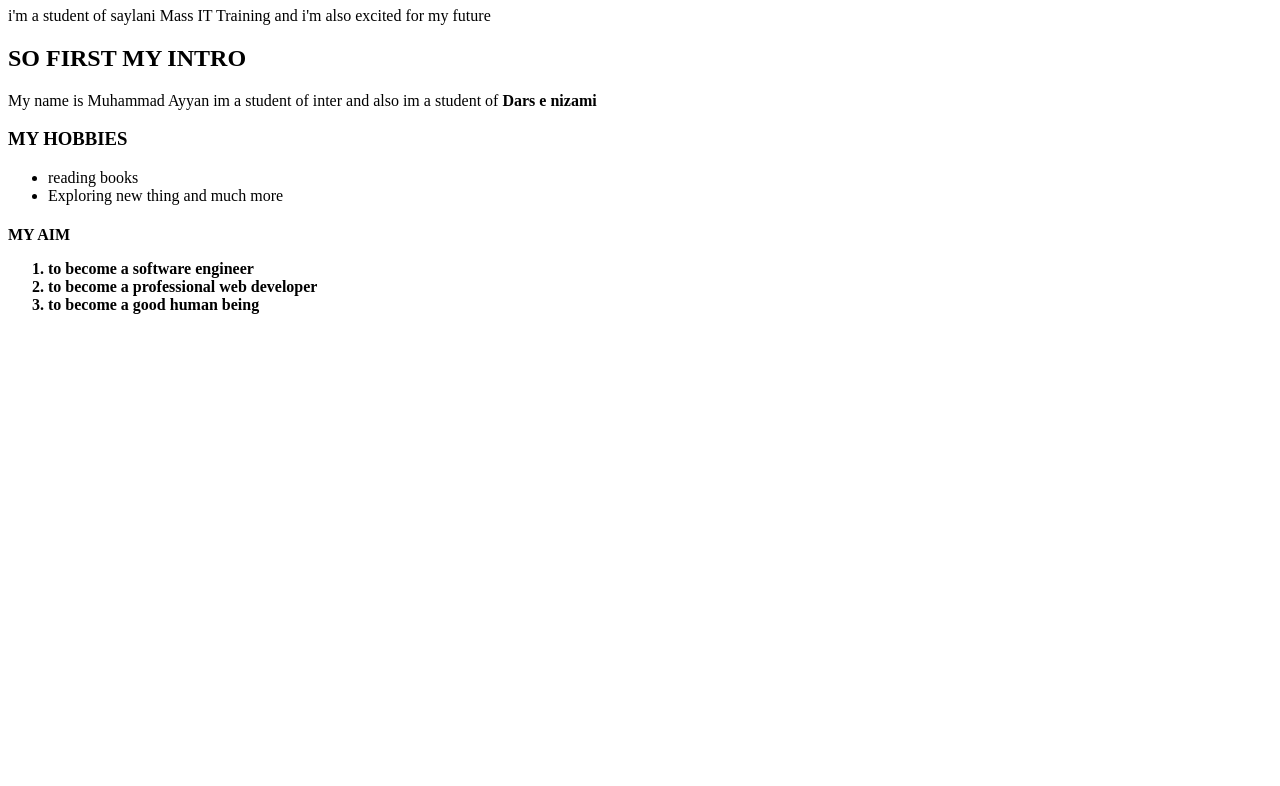
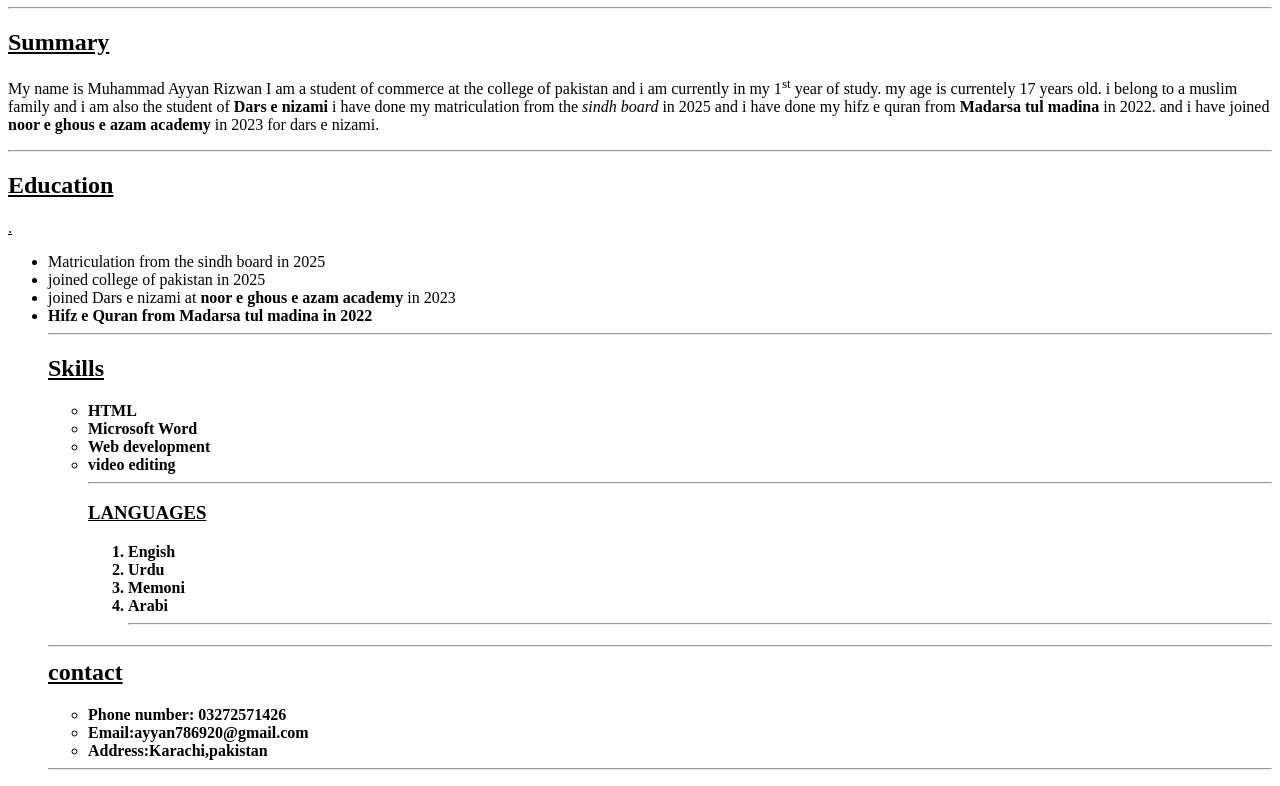
Before and after one commit to Ayyan2560/First-Html-, a plain HTML site: page index.html in a window 1280 px wide. Shown: the part 73-859 px from the top of the page. Before the commit the page ends 800 px from the top, so only its background shows below. Drawn offline with Linux system fonts and the light colour scheme.

Commit message:
Add files via upload

```diff
--- a/index.html
+++ b/index.html
@@ -1,32 +1,55 @@
 <!DOCTYPE html>
+<html lang="en">
+<head>
+    <title>My resume </title>
 
-<html name= >
+</head>
+<u><h1> <mark> Muhammad Ayyan Rizwan</mark>
+</h1><hr> </u>
 
-<head>
- <title>first web page</title>
-</head>
-<h1>This My first Html web page </h1>
+<U><h2> Summary</h2></U>
+<p> <p>My name is Muhammad Ayyan Rizwan
+
+    I am a student of commerce  at the college of pakistan
+    and i am currently in my 1<sup>st</sup> year of study.
+    my age is currentely 17 years old.
+    i belong to a muslim family and i am also the student of <strong>Dars e nizami</strong>
+    i have done my  matriculation from the <em>sindh board</em>
+    in 2025 and i have done my hifz e quran from <strong>Madarsa tul madina</strong> in 2022.
+    and i have joined <strong>noor e ghous e azam academy</strong> in 2023 for dars e nizami.
+
+</p><hr>
 <body>
-    <p> i'm a student of saylani Mass IT Training
-         and i'm also excited for  my future
-         </p>
-         <h2><b>SO FIRST MY INTRO</b> </h2>
-         <p>My name is Muhammad Ayyan im a student of inter
-            and also im a student of <b>Dars e nizami </b>
-          </p>
-          <h3>MY HOBBIES</h3>
-          <ul>
-            <li>reading books
-            </li>
-        <li>Exploring new thing and much more</li>
-          </ul>
-          <h4>MY AIM
-            <ol>
-                <li>to become a software engineer</li>
-                <li>to become a professional web developer</li>
-                <li>to become a good human being</li>
-            </ol>
-          </h4>
+    <u><h2> Education</h2>.</u>
+    <ul>
+        <li> Matriculation from the sindh board in 2025</li>
+        <li> joined college of pakistan in 2025</li>
+        <li>  joined Dars e nizami at <strong>noor e ghous e azam academy </strong>  in 2023</li>
+        <li><strong>Hifz e Quran from <strong>Madarsa tul madina in 2022 </strong></li><hr>
+<u><h2>Skills</h2></u>
+<ul>
+    <li> HTML</li>
+    <li> Microsoft Word</li>
+    <li>Web development</li>
+    <li>video editing</li><hr>
+    <u><h3>LANGUAGES</h3></u>
+<ol>
+<li>Engish</li>
+<li>Urdu</li>
+<li>Memoni</li>
+<li>Arabi    </li>
+<hr>
+
+</ul>
+<h2><hr><u> contact</u></h2>
+    <ul>
+        <li>Phone number: 03272571426</li>
+        <li>Email:ayyan786920@gmail.com
+        </li>
+        <li>Address:Karachi,pakistan</li>
+    </ul>
+    <hr>
+
 
 </body>
 </html>
```
